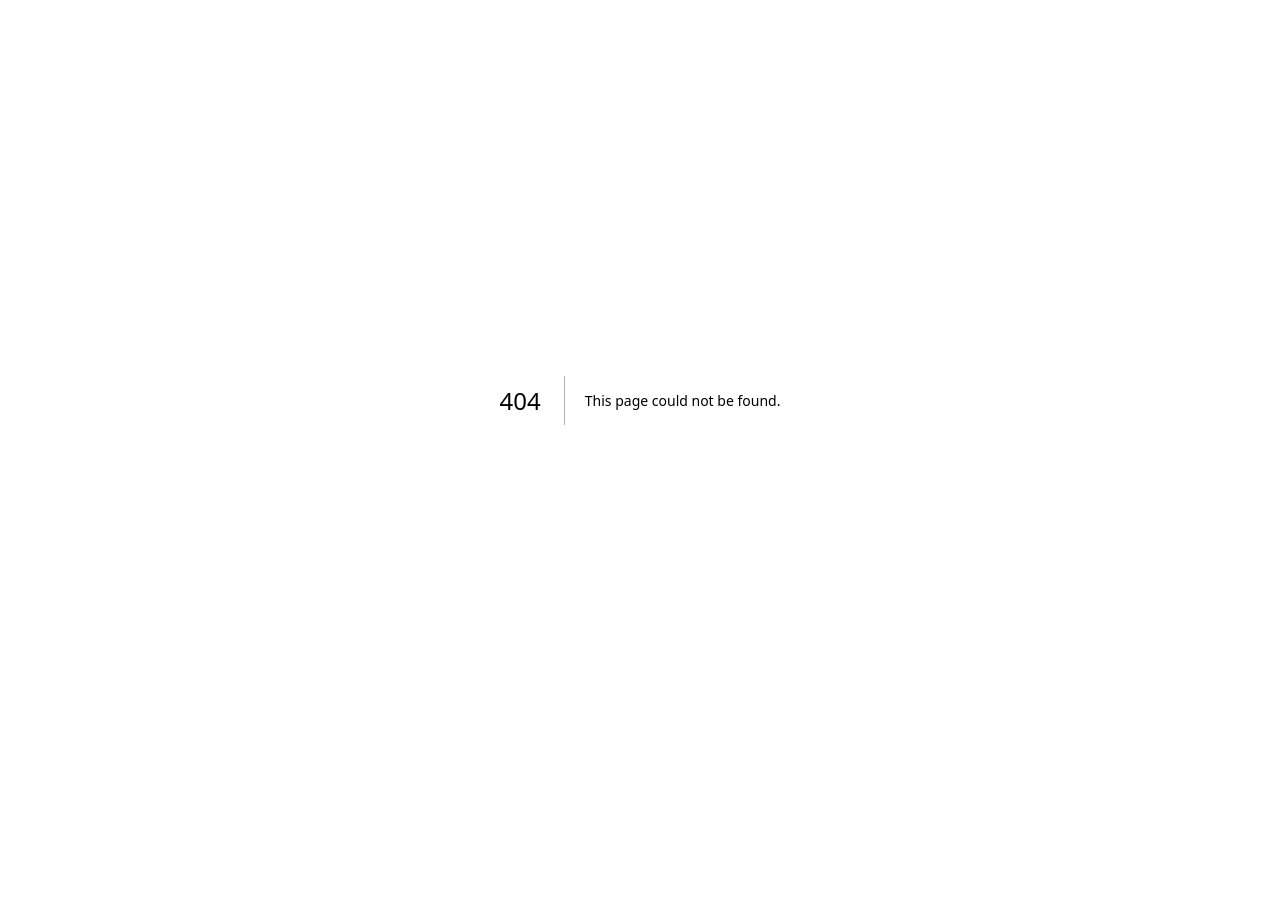
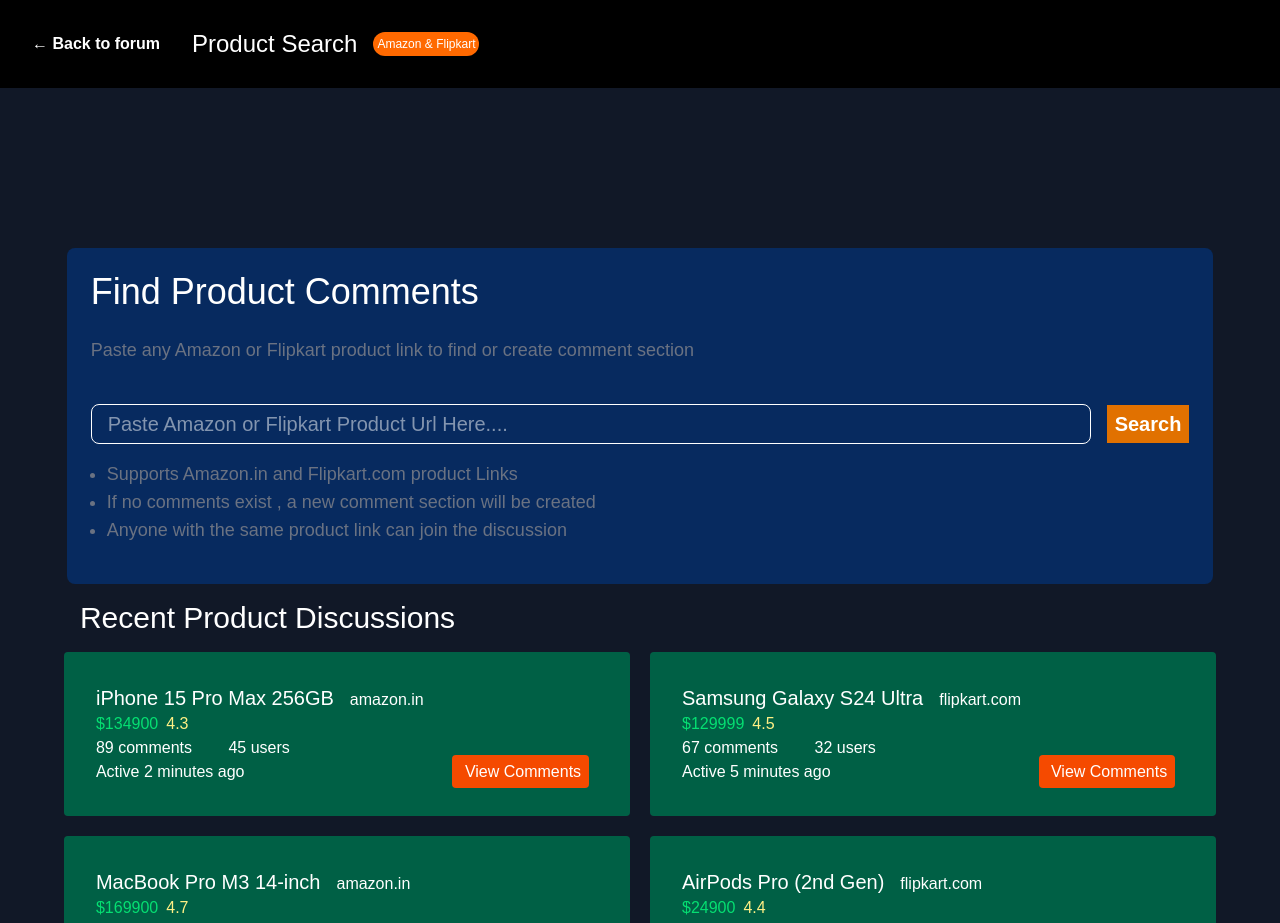
Before and after one commit to CoolSidOfficial/FORUMS, a Next.js app: page /products-search in a window 1280 px wide. Before the commit this address had no page. Shown: the top 923 px of the page. Before the commit the page ends 800 px from the top, so only its background shows below. Built offline with nearby package versions, Linux system fonts and the light colour scheme.

Commit message:
updated products-search and done some bug fixes

```diff
--- a/src/app/authenticate/login/page.js
+++ b/src/app/authenticate/login/page.js
@@ -5,7 +5,13 @@
   const desc = "Login to your account to continue the discussion";
 
   return (
+
     <div className="flex flex-col justify-center min-h-screen items-center bg-[#030712]">
+        <header className="flex bg-[#1F2937] p-4 items-center border-b-amber-100">
+            <Link href="/tabs/categories"  className="font-semibold p-4"> &#8592; Back to forum</Link>
+            <div className="text-2xl ml-4">CoolGuide</div>
+            <div className="bg-orange-500 w-max rounded-xl  text-xs p-1 ml-4 text-center">Login</div>
+        </header>
       <div className="text-white m-10 bg-[#1F2937] w-full max-w-md p-6 text-xl flex flex-col items-center rounded-lg shadow-lg">
         <div className="text-2xl font-bold mb-2">Welcome Back to {brand_name}</div>
         <div className="mb-6 text-center">{desc}</div>
--- a/src/app/authenticate/signup/page.js
+++ b/src/app/authenticate/signup/page.js
@@ -6,6 +6,11 @@
 
   return (
     <div className="flex flex-col justify-center min-h-screen items-center bg-[#030712]">
+       <header className="flex bg-[#1F2937] p-4 items-center border-b-amber-100 m-2">
+            <Link href="/tabs/categories"  className="font-semibold p-4"> &#8592; Back to forum</Link>
+            <div className="text-2xl ml-4">CoolGuide</div>
+            <div className="bg-orange-500 w-max rounded-xl  text-xs p-1 ml-4 text-center">Singup</div>
+        </header>
       <div className="text-white m-10 bg-[#1F2937] w-full max-w-md p-6 text-xl flex flex-col items-center rounded shadow-lg">
         <div className="text-2xl font-bold mb-2">Join {brand_name}</div>
         <div className="mb-6 text-center">{desc}</div>
--- a/src/app/components/Header.js
+++ b/src/app/components/Header.js
@@ -7,7 +7,7 @@
             <div className="text-[#286cc5]   text-3xl ">Coolguide forum</div>
             <div className="p-3  bg-[#14274E] rounded hover:text-[#8cadf0] ">Electronics Hub</div>
             <input type="search" placeholder="Search Discussions.." className="ml-auto border border-gray-200 rounded  h-9 w-xs text-white"></input>
-            <Link className="bg-[#EA580C] md:text-lg p-2" href="">Product Search</Link>
+            <Link className="bg-[#EA580C] md:text-lg p-2" href="/products-search">Product Search</Link>
             <Link className="bg-[#2563EB] md:text-lg p-2" href="https://coolguide.tech">Main Site</Link>
             <Link  className="border md:text-lg p-2"href="/authenticate/login">Register/Login</Link>
         </div>
--- /dev/null
+++ b/src/app/products-search/page.js
@@ -0,0 +1,101 @@
+import Link from "next/link"
+export default function ProductSearch(){
+  const product_data = [
+  {
+    name: "iPhone 15 Pro Max 256GB",
+    price: 134900,
+    rating: 4.3,
+    platform: "amazon.in",
+    comments: 89,
+    users: 45,
+    active_minutes_ago: 2
+  },
+  {
+    name: "Samsung Galaxy S24 Ultra",
+    price: 129999,
+    rating: 4.5,
+    platform: "flipkart.com",
+    comments: 67,
+    users: 32,
+    active_minutes_ago: 5
+  },
+  {
+    name: "MacBook Pro M3 14-inch",
+    price: 169900,
+    rating: 4.7,
+    platform: "amazon.in",
+    comments: 124,
+    users: 78,
+    active_minutes_ago: 10
+  },
+  {
+    name: "AirPods Pro (2nd Gen)",
+    price: 24900,
+    rating: 4.4,
+    platform: "flipkart.com",
+    comments: 156,
+    users: 89,
+    active_minutes_ago: 15
+  }
+];
+
+    return(
+    <div >
+        <header className="flex bg-black p-4 items-center border-b-amber-100">
+            <Link href="/tabs/categories"  className="font-semibold p-4"> &#8592; Back to forum</Link>
+            <div className="text-2xl ml-4">Product Search</div>
+            <div className="bg-orange-500 w-max rounded-xl  text-xs p-1 ml-4 text-center">Amazon & Flipkart</div>
+        </header>
+        <div className=" flex flex-col mt-40 items-center ">
+            <div className="bg-[#072a5f] p-6 rounded-lg ">
+                <div className="text-white text-4xl ">Find Product Comments</div>
+                <div className="text-gray-500 text-lg mt-6">Paste any Amazon or Flipkart product link to find or create comment section</div>
+                <input className="text-white border text-xl md:w-[1000px] h-10 rounded-lg solid mt-10 p-4" placeholder="Paste Amazon or Flipkart Product Url Here...."></input>
+                <Link href="" className="bg-amber-600 p-2 ml-4 text-xl font-bold " >Search</Link>
+                <ul className="p-4 text-gray-500 list-disc text-lg " >
+                    <li>Supports Amazon.in and Flipkart.com product Links</li>
+
+                    <li>If no comments exist , a new comment section will be created</li>
+
+                    <li>Anyone with the same product link can join the discussion</li>
+                </ul>
+            </div>
+            <div>
+                <div className="text-3xl p-4">Recent Product Discussions</div>
+                <div className="grid grid-cols-2 gap-5">
+                {product_data.map((each,index)=>(
+                  <div key={index} className="p-8  bg-emerald-800 rounded  ">
+                   <span className="text-xl">{each.name}</span>
+                   <span className="ml-4">{each.platform}</span>
+                   <br></br>
+                   <span className="text-green-400">${each.price}</span>
+                   <span className="m-2 text-yellow-200">{each.rating}</span>
+                   <br></br>
+
+                   <span>{each.comments} comments </span>
+                   <span className="ml-8">{each.users} users</span>
+                   <br></br>
+                   <span>Active {each.active_minutes_ago} minutes ago</span>
+                   <Link href="" className="ml-52 bg-orange-600 p-2 text-center rounded "> View Comments</Link>
+                  </div>
+                ))}
+                </div>
+            </div>
+            <div className="">
+                <div>Popular Product Categories</div>
+                <div>Most discussed product types</div>
+                <div className="flex">
+                    <div></div>
+                    <div></div>
+                    <div></div>
+                    <div></div>
+
+                </div>
+
+            </div>
+
+        </div>
+    </div>
+)
+
+}
```
